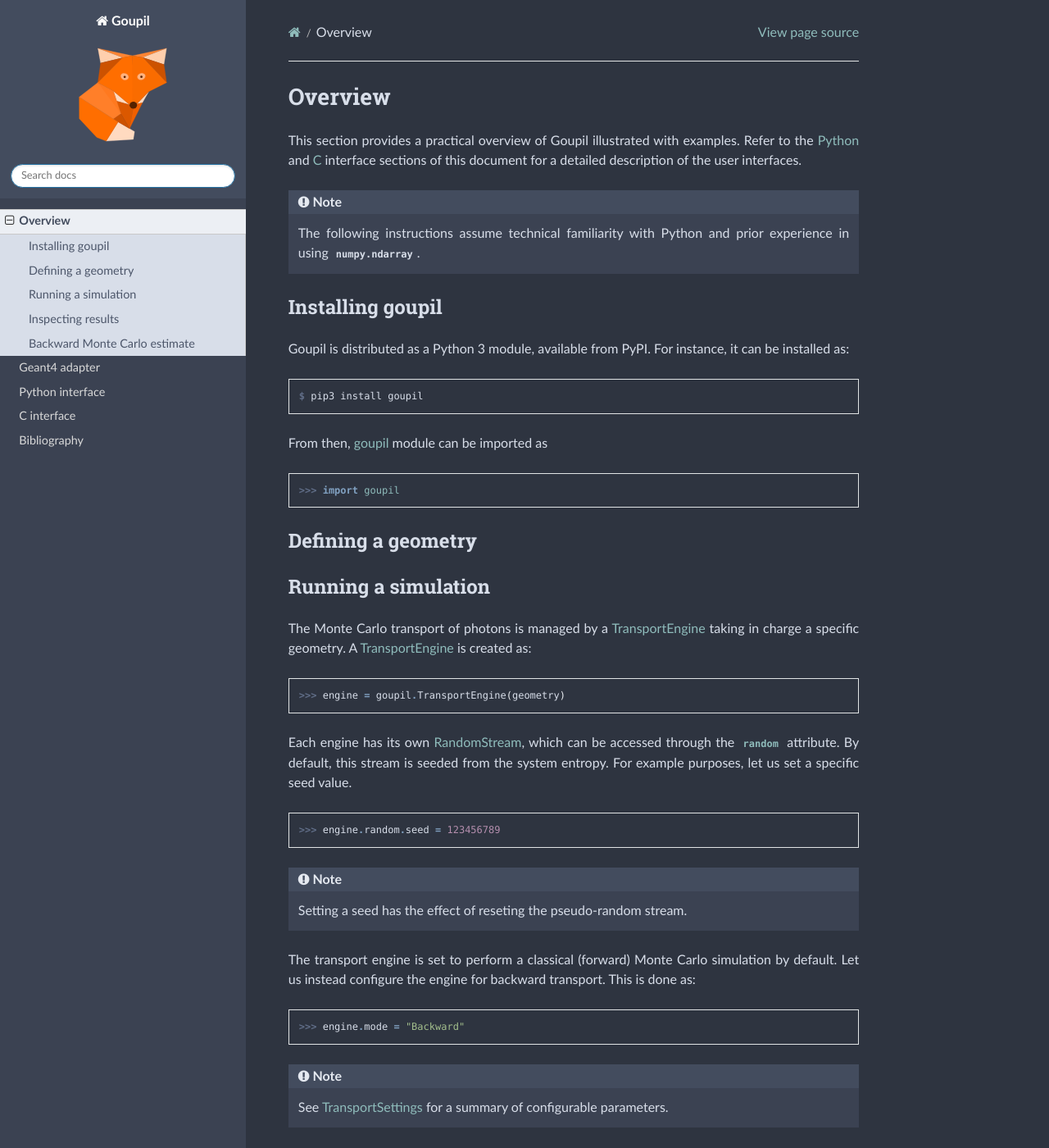
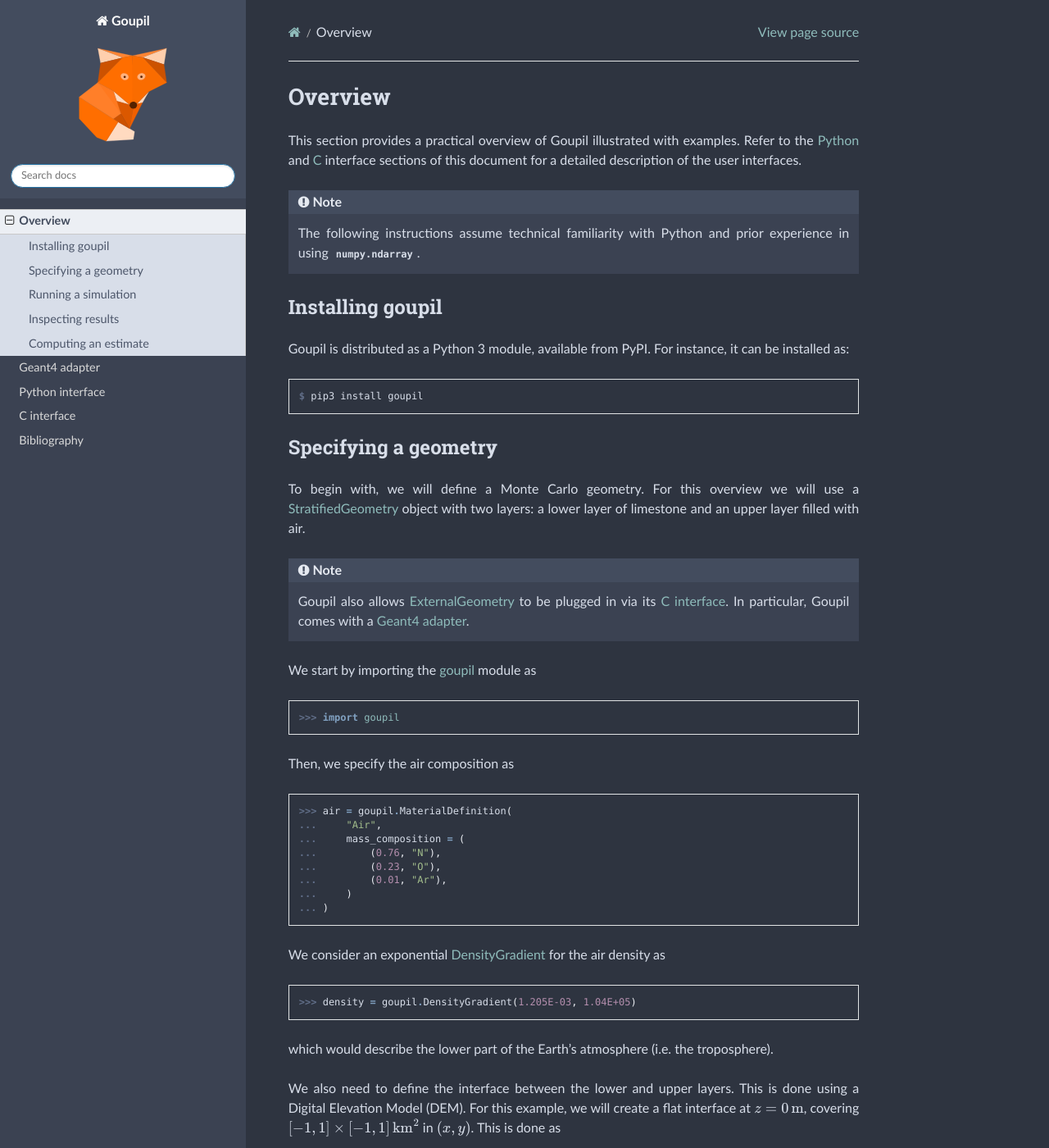
Before and after one commit to niess/goupil, a Sphinx documentation site: the page built from docs/overview.rst, in a window 1280 px wide and 1400 px high. Shown: the whole window at 82% size. Built offline with Sphinx 7.4.7 and the Read the Docs theme 2.0.0, drawn with Linux system fonts in a browser that asks for light colours; some of the changed text lies outside the part shown.

Commit message:
Geometry overview

```diff
--- a/docs/_static/css/custom.css
+++ b/docs/_static/css/custom.css
@@ -84,7 +84,9 @@ div.wy-nav-content a:hover {
 
 /* Admonitions */
 div.admonition.note,
-div.admonition.seealso {
+div.admonition.seealso,
+div.admonition.tip
+{
     background: var(--nord1);
 }
 
@@ -97,6 +99,11 @@ div.admonition.seealso .admonition-title
 
 div.admonition.warning {
     background: var(--nord2);
+}
+
+div.admonition.tip .admonition-title {
+    background: var(--nord2);
+    color: var(--nord14);
 }
 
 div.admonition.warning .admonition-title {
--- a/docs/overview.rst
+++ b/docs/overview.rst
@@ -12,6 +12,7 @@ of this document for a detailed description of the user interfaces.
    The following instructions assume technical familiarity with Python and prior
    experience in using :external:py:class:`numpy.ndarray`.
 
+
 Installing goupil
 -----------------
 
@@ -22,12 +23,70 @@ it can be installed as:
 
    $ pip3 install goupil
 
-From then, :doc:`goupil <py/index>` module can be imported as
+
+Specifying a geometry
+---------------------
+
+To begin with, we will define a Monte Carlo geometry. For this overview we will
+use a :doc:`py/stratified_geometry` object with two layers: a lower layer of
+limestone and an upper layer filled with air.
+
+.. note::
+
+   Goupil also allows :doc:`py/external_geometry` to be plugged in via its
+   :doc:`c/index`. In particular, Goupil comes with a :doc:`geant4`.
+
+We start by importing the :doc:`goupil <py/index>` module as
 
 >>> import goupil
 
-Defining a geometry
--------------------
+Then, we specify the air composition as
+
+>>> air = goupil.MaterialDefinition(
+...     "Air",
+...     mass_composition = (
+...         (0.76, "N"),
+...         (0.23, "O"),
+...         (0.01, "Ar"),
+...     )
+... )
+
+We consider an exponential :doc:`py/density_gradient` for the air
+density as
+
+>>> density = goupil.DensityGradient(1.205E-03, 1.04E+05)
+
+which would describe the lower part of the Earth's atmosphere (i.e. the
+troposphere).
+
+We also need to define the interface between the lower and upper layers. This is
+done using a Digital Elevation Model (DEM). For this example, we will create a
+flat interface at :math:`z = 0\,\text{m}`, covering :math:`[-1, 1] \times [-1,
+1]\,\text{km}^2` in :math:`(x, y)`. This is done as
+
+>>> interface = goupil.TopographyMap((-1e5, 1e5), (-1e5, 1e5), z=0)
+
+.. note::
+
+   More complex interfaces can be specified. See the :doc:`py/topography_map`
+   and :doc:`py/topography_surface` objects for additional information.
+
+Finally, we define the Monte Carlo geometry as
+
+>>> geometry = goupil.StratifiedGeometry(
+...     goupil.GeometrySector(air, density, "Atmosphere"),
+...     interface,
+...     goupil.GeometrySector("CaCO3", 2.8, "Ground")
+... )
+
+where we specify the composition of the limestone by its chemical formula
+(CaCO3) and assume a uniform density of 2.8 g/cm\ :sup:`3`.
+
+.. note::
+
+   The geometry defined previously lacks upper and lower bounds. Specifically,
+   the Atmosphere sector extends to :math:`z \to +\infty` and the Ground sector
+   extends to :math:`z \to -\infty`.
 
 
 Running a simulation
@@ -56,23 +115,29 @@ transport. This is done as:
 
 >>> engine.mode = "Backward"
 
-.. note::
+.. tip::
 
    See :doc:`py/transport_settings` for a summary of configurable parameters.
 
 
 Then, let us define a set of :python:`100` Monte Carlo states representing
-photons with an energy of :python:`0.5` MeV. This is done with the
+photons with an energy of :python:`0.5` MeV, located at :math:`z =
+100` cm, that is 1 m above the ground. This is done with the
 :doc:`py/states` function as
 
->>> states = goupil.states(100, energy=0.5)
+>>> states = goupil.states(100, energy=0.5, position=(0,0,1e2))
 
 The :doc:`py/states` function returns a `numpy structured array
 <https://numpy.org/doc/stable/user/basics.rec.html>`_ of states, containing the
 photons energies, their locations, etc. Since we perform a backward simulation,
 these states represent expected final states, e.g., at a particular observation
-point. In practice, one would also specify the positions and directions of
-expected photons. However, for now, let us use default values for those.
+point. In practice, it is also necessary to specify the arrival directions of
+these photons. However, for the purposes of this overview, default values will
+be used. That is
+
+>>> states["direction"]
+array([[0., 0., 1.],
+...
 
 Then, let us backward propagate the expected photons through the geometry. This
 is done with the :py:meth:`transport <TransportEngine.transport>` method, as:
@@ -102,7 +167,7 @@ the energy of volume sources.
    The *sources_energies* argument should be omitted if there are no volume
    sources or in the case of a forward Monte Carlo.
 
-.. note::
+.. tip::
 
    In a backward transport, contained surface sources (i.e. not located on an
    outer boundary of the geometry) can be specified as a sector
@@ -122,17 +187,17 @@ that are consistent with a volume source can be selected as follows:
 
 These photons should have an energy of :python:`1.0` MeV, as requested:
 
->>> events[constrained]["energy"]
+>>> states[constrained]["energy"]
 array([1., 1., ...])
 
 The corresponding geometry sectors can be located as:
 
->>> geometry.locate(events[constrained])
-array([1, 1, ...])
+>>> geometry.locate(states[constrained])
+array([0, 0, ...], dtype=uint64)
 
 
-Backward Monte Carlo estimate
------------------------------
+Computing an estimate
+---------------------
 
 An important property that you will use is the transport weight (hereafter noted
 :math:`\omega`) associated with each backward propagated photon. These weights
```
Also changed, not shown: docs/py/stratified_geometry.rst (+9 -3 lines).
